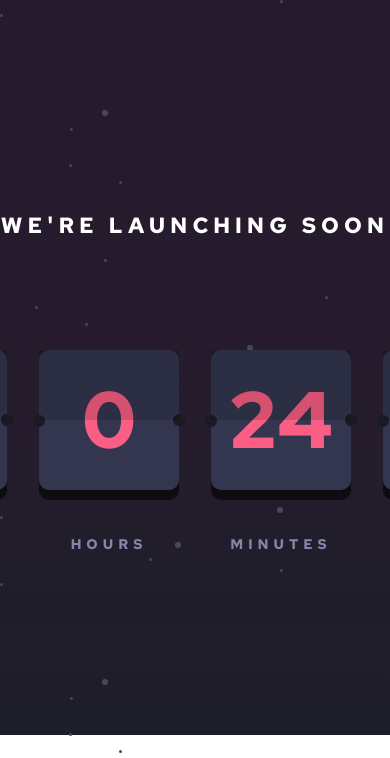
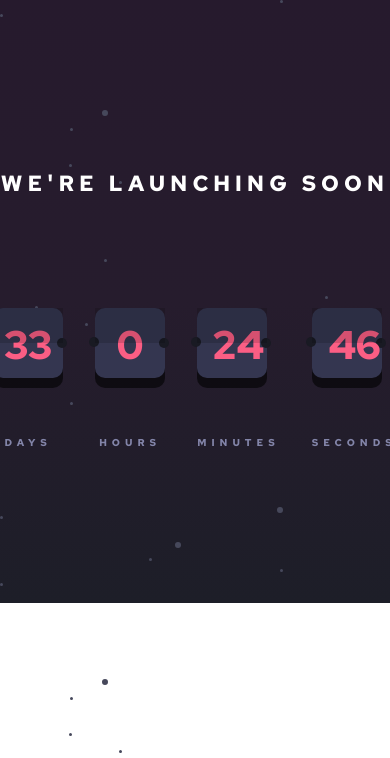
Before and after one commit to aureljoss/countdown, a plain HTML site: page index.html in a window 390 px wide. Shown: the top 758 px of the page. Drawn offline with Linux system fonts and the light colour scheme.

Commit message:
Adds mid size media css

```diff
--- a/styles/styles.css
+++ b/styles/styles.css
@@ -14,20 +14,19 @@ h1{
     text-transform: uppercase;
     letter-spacing: 5px;
     font-size: 22px;
-    margin:25vh auto 5em auto;
+    margin:20vh auto 5em auto;
     z-index:2;
 }
 
 #background{
     position:fixed;
     bottom:0px;
-    z-index: 2;
+    z-index: 1;
 }
 
 #hills{
     width:100%;
     height:auto;
-    z-index:1;
 }
 
 #stars{
@@ -125,13 +124,45 @@ h1{
 
 /* Media Queries */
 
-/*Mobile - 1024px breakpoint */
-@media screen and (max-width: 1024px) {
-#countdown{
-    margin:0px 10vw;
-    max-width:800px;
+/*Mobile - 800px breakpoint */
+@media screen and (max-width: 800px) {
+
+    .full-cards{
+        height:70px;
+        width:70px;
     }
 
+    .half-cards{
+        height:35px;
+        width:70px;
+        top:-70px;
+    }
+
+    .card-circles-left{
+        height:10px;
+        width:10px;
+        top:-76px;
+        left:-6px;
+    }
+
+    .card-circles-right{
+        height:10px;
+        width:10px;
+        top:-85px;
+        left:64px;
+    }
+
+    .js-countdown{
+        font-size: 40px;
+        top:-115px;}
+
+
+    .caption{
+            font-size: 10px;
+            letter-spacing: 5px;
+            top:-6em;
+            z-index: 3;
+        }
 }
 
 
```
